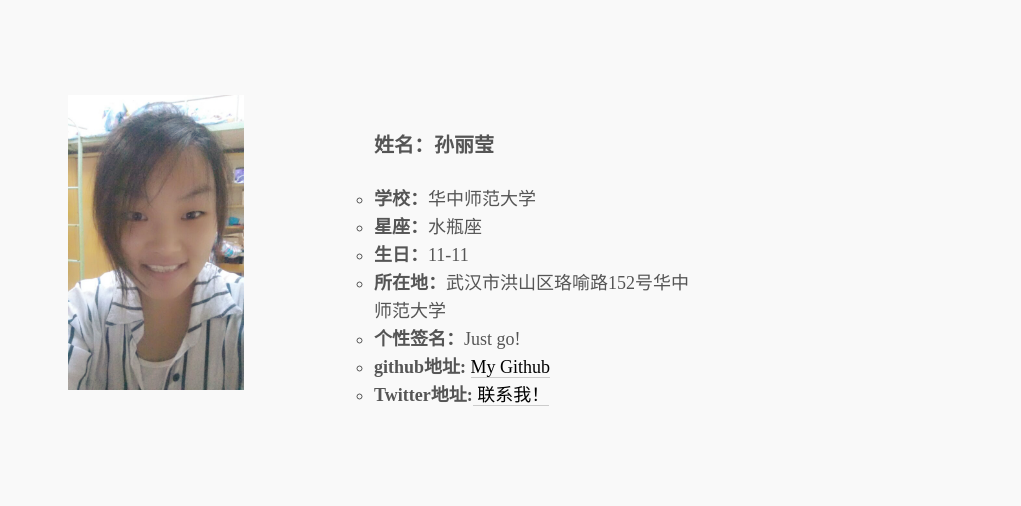
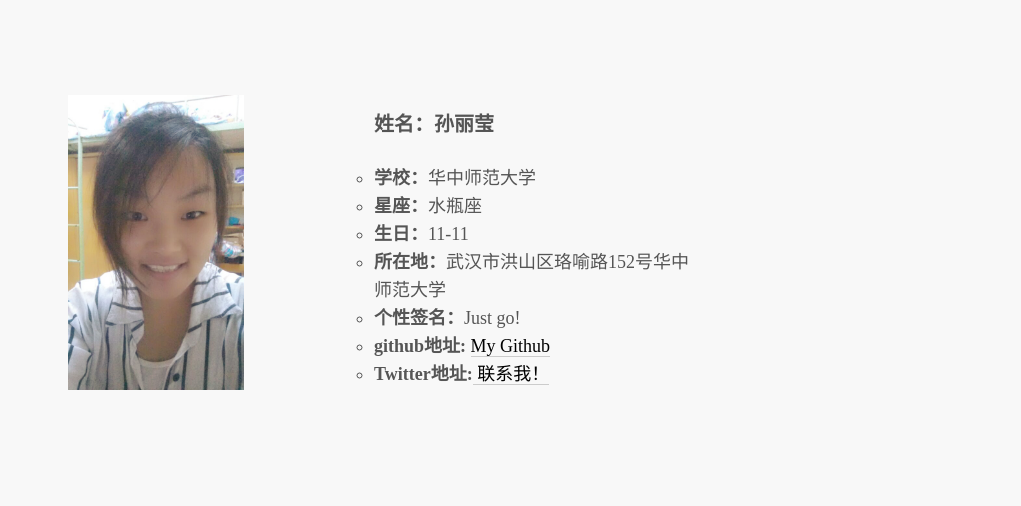
Before and after one commit to sunliying/sunliying.github.io, a plain HTML site: page images/indiv.html in a window 1280 px wide. Shown: the part 134-640 px from the top of the page, without its empty margins (240-1261 px from the left). Drawn offline with Linux system fonts and the light colour scheme.

Commit message:
Site updated: 2016-01-17 21:38:55

```diff
--- a/css/main.css
+++ b/css/main.css
@@ -1544,7 +1544,7 @@ pre .javascript .function {
   width: 4px;
   height: 4px;
   border-radius: 50%;
-  background: #ffe90b;
+  background: #6b1ac2;
 }
 .sidebar-nav {
   margin: 0 0 20px;
--- a/images/indiv.css
+++ b/images/indiv.css
@@ -1,7 +1,7 @@
 body {
     width: 700px;
     margin: 0px auto;
-    background-color: #f9f9f9;
+    background-color: #f8f8f8;
 }
 
 .box1 {
@@ -23,7 +23,7 @@ li a:hover {
 .box1 .descripion {
     float: right;
     width: 318px;
-    padding: 35px 40px;
+    padding: 14px 40px;
 }
 
 .box1 .descripion .name {
```
